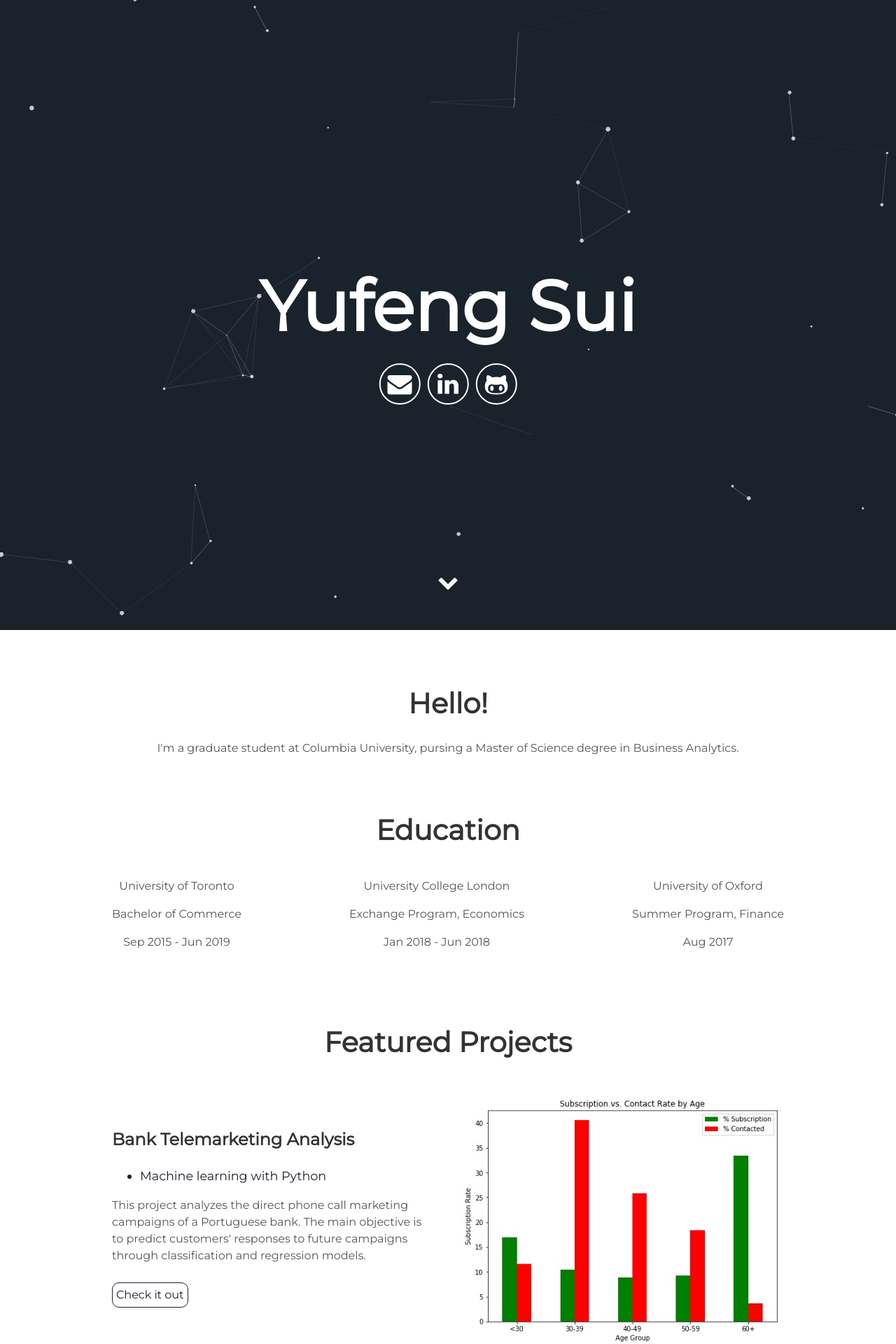
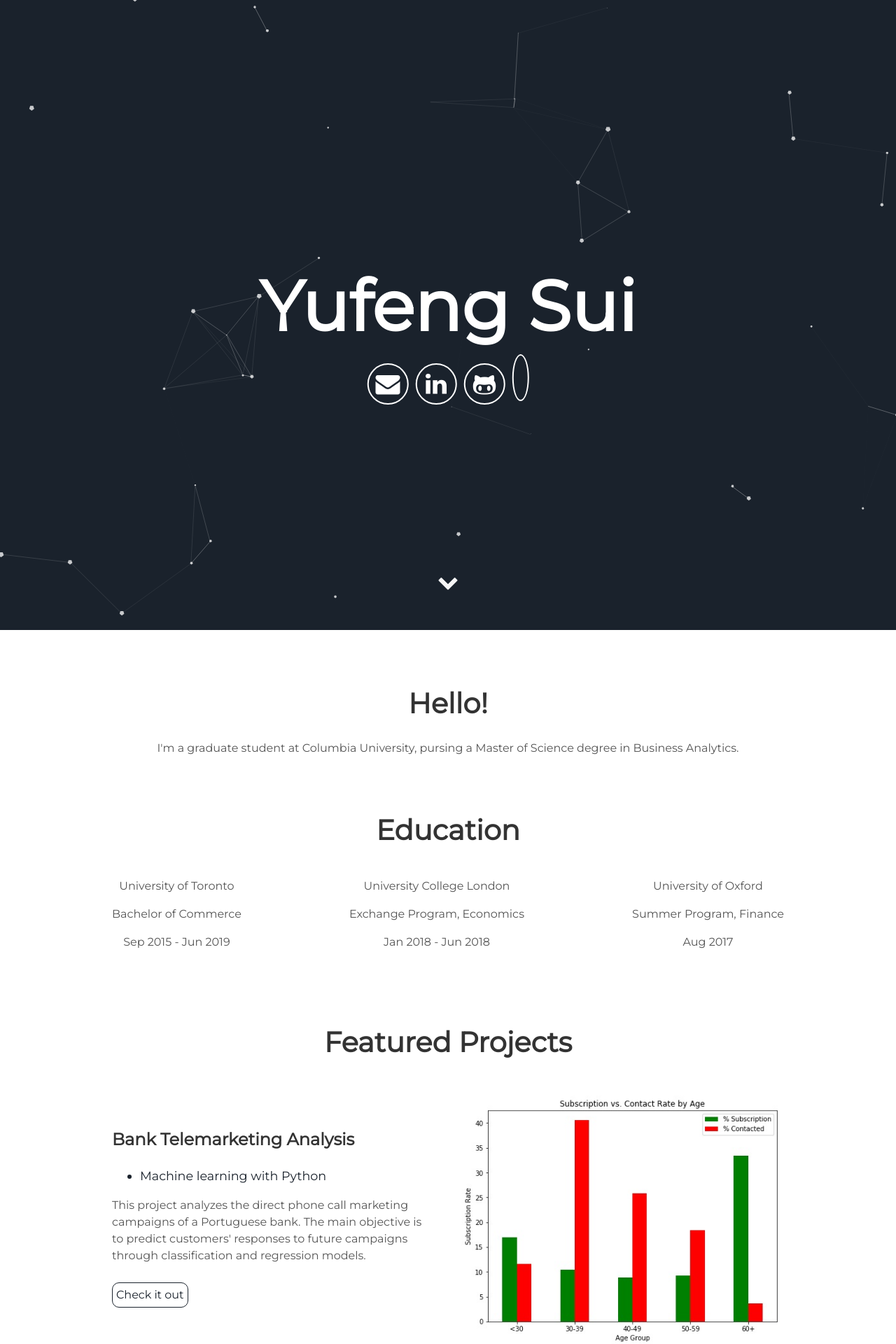
Before and after one commit to yfsui/yfsui.github.io, a Jekyll site: the page built from index.html, in a window 1280 px wide. Shown: the top 1920 px of the page at 70% size. Built offline with Jekyll 4.4.1, drawn with Linux system fonts in a browser that asks for light colours.

Commit message:
add kaggle icon

```diff
--- a/_includes/header.html
+++ b/_includes/header.html
@@ -8,7 +8,7 @@
         <a aria-label="Send email" href="mailto:yufeng.sui@columbia.edu"><i class="icon fa fa-envelope"></i></a>
         <a aria-label="My LinkedIn" target="_blank" href="https://www.linkedin.com/in/aurelia-sui"><i class="icon fa fa-linkedin" aria-hidden="true"></i></a>
         <a aria-label="My Github" target="_blank" href="https://github.com/yfsui"><i class="icon fa fa-github-alt" aria-hidden="true"></i></a>
-        <a aria-label="My Kaggle" target="_blank" href="https://www.kaggle.com/yufengsui"><i class="fab fa fa-kaggle" aria-hidden="true"></i></a>
+        <a aria-label="My Kaggle" target="_blank" href="https://www.kaggle.com/yufengsui"><i class="icon fab fa-kaggle" aria-hidden="true"></i></a>
       </div>
       <div class="header-links">
         <!-- <a class="link" href="#about" data-scroll>About Me</a> -->
```
Also changed, not shown: 4 other files.
